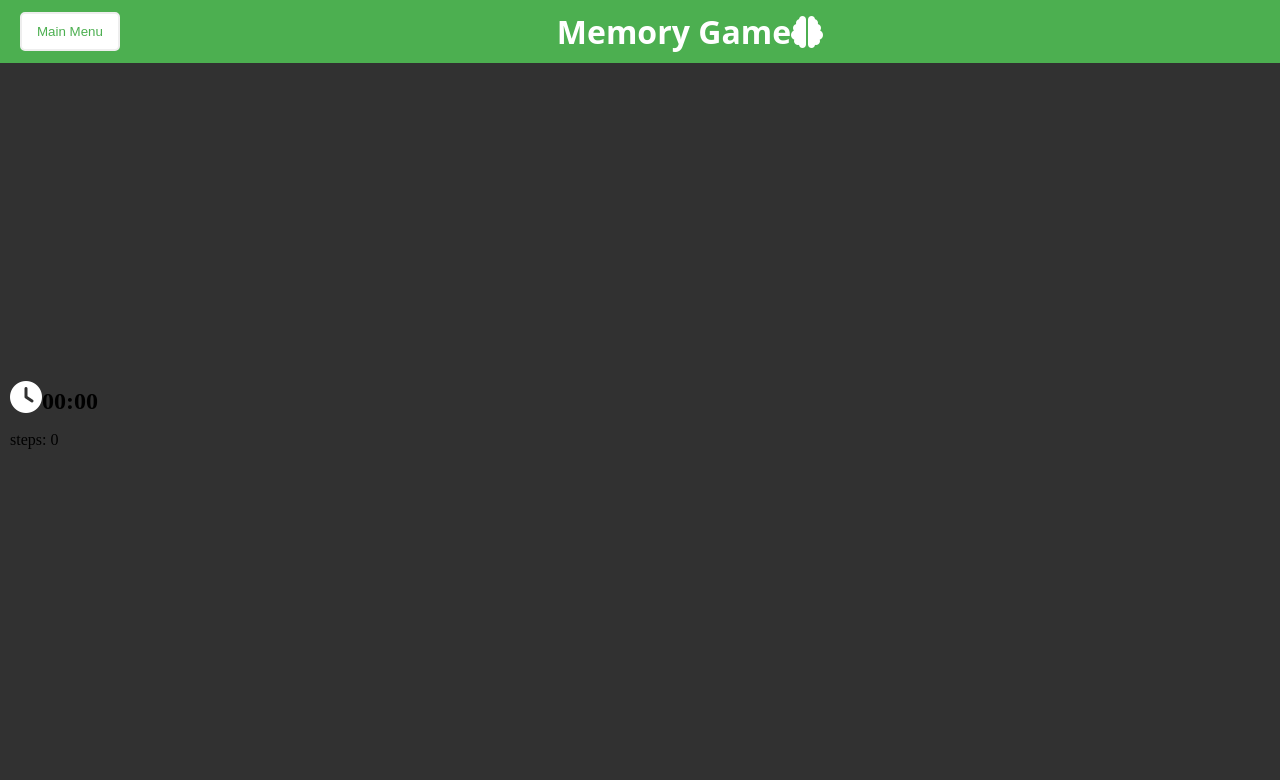
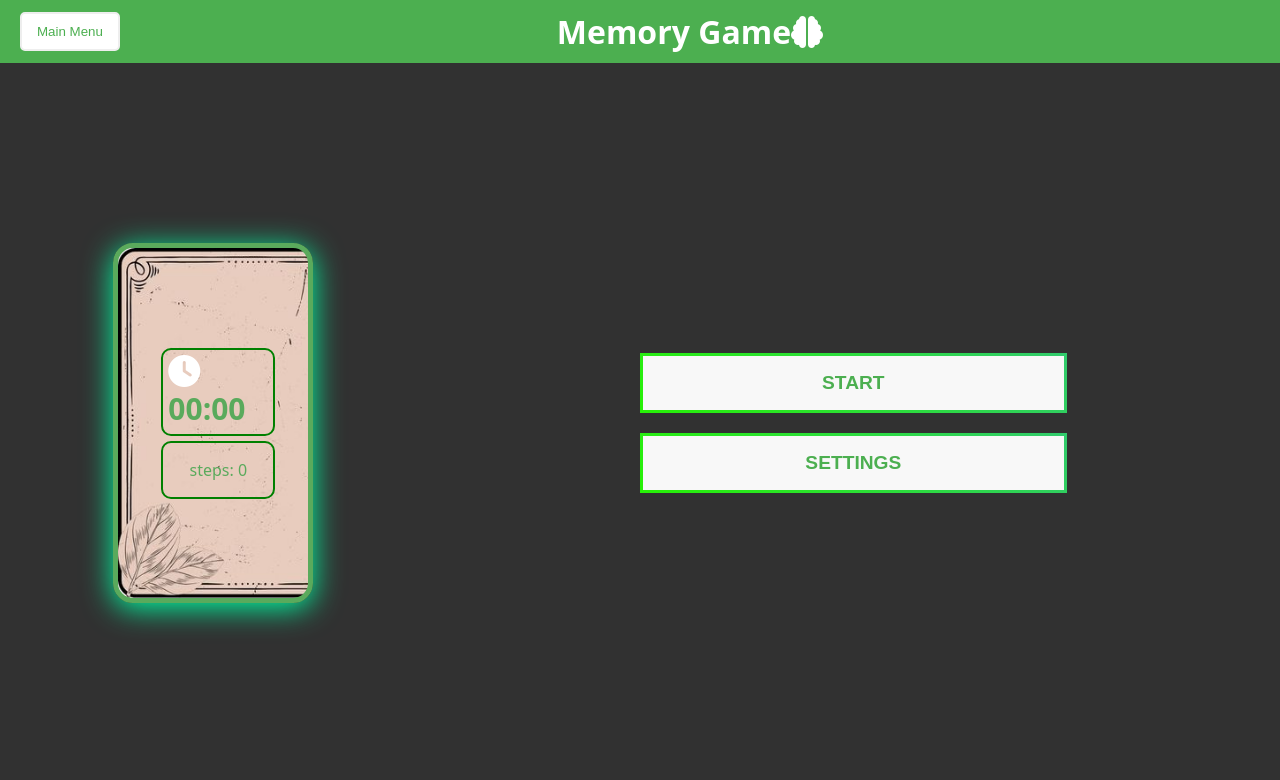
Before and after one commit to marawan46/Card_Game, a plain HTML site: page index.html in a window 1280 px wide. Shown: the top 780 px of the page. Drawn offline with Linux system fonts and the light colour scheme; a web font is replaced by a local one.

Commit message:
new layout

```diff
--- a/main.js
+++ b/main.js
@@ -5,9 +5,6 @@ console.log("connected")
 //global
 let cardsSelected = 10; //default value to prevent selection
 let selected_cards = [];
-let imageArray3 = ['./Deck3/pic1.png', './Deck3/pic2.png', './Deck3/pic3.png', './Deck3/pic4.png', './Deck3/pic5.png', './Deck3/pic6.png', './Deck3/pic7.png', './Deck3/pic8.png', './Deck3/pic9.png', './Deck3/pic10.png', './Deck3/pic11.png', './Deck3/pic12.png', './Deck3/pic13.png', './Deck3/pic14.png', './Deck3/pic15.png', './Deck3/pic16.png', './Deck3/pic17.png', './Deck3/pic18.png', './Deck3/pic19.png', './Deck3/pic20.png', './Deck3/pic21.png', './Deck3/pic22.png', './Deck3/pic23.png', './Deck3/pic24.png', './Deck3/pic25.png', './Deck3/pic26.png', './Deck3/pic27.png', './Deck3/pic28.png', './Deck3/pic29.png', './Deck3/pic30.png', './Deck3/pic31.png', './Deck3/pic32.png', './Deck3/pic33.png', './Deck3/pic34.png', './Deck3/pic35.png', './Deck3/pic36.png', './Deck3/pic37.png', './Deck3/pic38.png', './Deck3/pic39.png', './Deck3/pic40.png', './Deck3/pic41.png', './Deck3/pic42.png', './Deck3/pic43.png', './Deck3/pic44.png', './Deck3/pic45.png', './Deck3/pic46.png', './Deck3/pic47.png', './Deck3/pic48.png', './Deck3/pic49.png', './Deck3/pic50.png']
-let imageArray2 = ['./Deck2/pic1.jpeg', './Deck2/pic2.jpg', './Deck2/pic3.jpg', './Deck2/pic4.jpg', './Deck2/pic5.jpeg', './Deck2/pic6.jpg', './Deck2/pic7.jpeg', './Deck2/pic8.jpeg'];
-let imageArray1 = ['./imgRes/pic1.jpg', './imgRes/pic2.jpeg', './imgRes/pic3.jpg', './imgRes/pic4.jpg', './imgRes/pic5.jpeg', './imgRes/pic6.jpg', './imgRes/pic7.jpg', './imgRes/pic8.jpg', './imgRes/pic9.jpeg', './imgRes/pic10.jpg', './imgRes/pic11.jpeg', './imgRes/pic12.jpg', './imgRes/pic13.jpg', './imgRes/pic14.jpeg', './imgRes/pic15.jpg', './imgRes/pic16.jpg', './imgRes/pic17.jpg', './imgRes/pic18.jpeg', './imgRes/pic19.jpeg', './imgRes/pic20.jpg', './imgRes/pic21.jpg', './imgRes/pic22.jpg']
 let cards_obj = [];
 let steps_counter = document.querySelector('#step_counter')
 let total_steps = 0;
@@ -17,19 +14,41 @@ let difficulty = 1;
 let card_set = 1;
 let win = 0;
 let to_win = 8; //n of cards to win level
+let ArrayImgs1;
+let ArrayImgs2;
+let ArrayImgs3;
 
 
 
-
+async function getdata(){
+    // Fetch the JSON data
+    try {
+        const response = await fetch('./Data.json');
+        if (!response.ok) {
+            throw new Error('Network response was not ok');
+        }
+        const data = await response.json();
+        // Access the arrays from the JSON data
+        return [data.imageArray3, data.imageArray2, data.imageArray1];
+    } catch (error) {
+        console.error('There was a problem with the fetch operation:', error);
+    }
+}
+getdata().then(
+    ([Array3,Array2,Array1])=>{
+        ArrayImgs1 = Array1;
+        ArrayImgs2 = Array2;
+        ArrayImgs3 = Array3;
+    })
 
 function start_level(num) {
         //card_deck set
         cardsSelected = 10; //default value to prevent selection
         let card_deck = [];
         let card_skin;
-        if(card_set == 1){card_deck = imageArray1; card_skin="./card_back1.jpg"}
-        else if(card_set == 2){card_deck = imageArray2; card_skin="./card_back2.jpg"}
-        else{card_deck = imageArray3;card_skin="./back.png"}
+        if(card_set == 1){card_deck = ArrayImgs1; card_skin="./card_back1.jpg"}
+        else if(card_set == 2){card_deck = ArrayImgs2; card_skin="./card_back2.jpg"}
+        else{card_deck = ArrayImgs3;card_skin="./back.png"}
         //difficulty set
         if(difficulty == 1){num = 4;}
         else if(difficulty == 2){num = 6;}
@@ -37,7 +56,7 @@ function start_level(num) {
     let cardWrapper = document.createElement('div');
     cardWrapper.id = 'cardwrapper';
     cardWrapper.classList.add('cardWrapper')
-    document.querySelector('aside').insertAdjacentElement("afterend", cardWrapper);
+    document.querySelector('main').appendChild(cardWrapper);
     cardWrapper.style.gridTemplateColumns = `repeat(${num}, 1fr)`;
     cardWrapper.style.gridTemplateRows = `repeat(${num}, minmax(10px,150px))`;
 
@@ -204,15 +223,15 @@ function start() {
     let press_start = document.createElement('button');
     let press_settings = document.createElement('button');
 
-    press_start.classList.add('btn')
+    press_start.classList.add('btn-sec')
     press_start.innerText = "START";
-    press_settings.classList.add('btn')
+    press_settings.classList.add('btn-sec')
     press_settings.innerText = "SETTINGS";
 
     container.appendChild(press_start);
     container.appendChild(press_settings);
 
-    document.querySelector('aside').insertAdjacentElement("afterend", container);
+    document.querySelector('main').appendChild(container);
     press_start.addEventListener("animationend", () => {
         container.remove();
         start_level(difficulty,card_set)
--- a/style.css
+++ b/style.css
@@ -36,6 +36,30 @@ body {
 .btn:hover {
     background-color: #ddd; /* Change button color on hover */
 }
+.btn-sec{
+    width: 50%;
+    font-family: 'Poppins', sans-serif;
+    font-size: 1.2rem;
+    font-weight: 600;
+    color: #4caf50;
+    padding: 16px 24px;
+    background-color: #f8f8f8;
+    border: 3px solid;
+    border-image: linear-gradient(45deg, #27f106, #31cb6c);
+    border-image-slice: 1;
+    border-radius: 10px;
+    cursor: pointer;
+    transition: background-color 0.3s ease, transform 0.2s ease;
+
+}
+.btn-sec:hover {
+    background-color: #2a2a2a; /* Slightly lighter on hover */
+    transform: scale(1.05); /* Grow slightly on hover */
+}
+
+.btn-sec:active {
+transform: scale(0.98); /* Pressed effect */
+}
 
 .title {
     flex-grow: 1; /* Allow title to grow and take up space */
@@ -47,10 +71,46 @@ body {
     flex-shrink: 0; /* Prevent shrinking of counter elements */
     margin-left: 10px; /* Space between counters */
 }
-.t_counter{
+.st_counter{
+    text-align: center;
+    font-family: "Barriecito", system-ui;
+    font-style: normal;
+    font-weight: 300;
+    width: 60%;
+    color: #5aaa5c;
+    border: 2px green solid;
+    border-radius: 10px;
     padding: 0px;
     margin-top: 0;
     margin-bottom: 0;
+}
+.t_counter{
+    font-family: "Barriecito", system-ui;
+    font-style: normal;
+    font-weight: 300;
+    color: #5aaa5c;
+    width: 60%;
+    border: 2px green solid;
+    border-radius: 10px;
+    padding: 5px;
+    margin-top: 0;
+    margin-bottom: 5px;
+}
+.ui{
+    justify-self: center;
+    width: 200px;
+    height: 50%;
+    background-image: url(./Untitled\ design.jpg);
+    align-content: center;
+    justify-items: center;
+    border: 5px solid #5aaa5c;
+    border-radius: 20px;
+    box-shadow: 0px 5px 30px #00ffa4;
+    border-image-slice: 1;
+    background-size: cover;
+}
+#time_counter{
+    font-size:30px ;
 }
 @media (max-width: 600px) {
     .head-title {
@@ -69,21 +129,14 @@ main {
     height: 100%;
     min-height: 90vb;
     display: grid;
-    grid-template-columns: 0.2fr 1fr 0.2fr;
+    grid-template-columns: 0.5fr 1fr;
     align-items: center;
 }
-aside{
-    background-image: url(./1x/Artboard\ 1-100.jpg);
-    background-position: center;
-    background-size: cover;
-    height: 100%;
-    background-color: #eee;
-}
+
 .container{
     display: flex;
     flex-direction: column;
-    justify-content: center;
-    align-content: center;
+    align-items: center;
     gap: 20px;
 }
 .cardWrapper {
@@ -239,7 +292,7 @@ aside{
     flex-direction: column;
 }
 .time_tag{
-    font-size: 20px;
+    font-size: 30px;
     text-align: center;
 
 }
```
Also changed, not shown: Untitled design.jpg (added).
